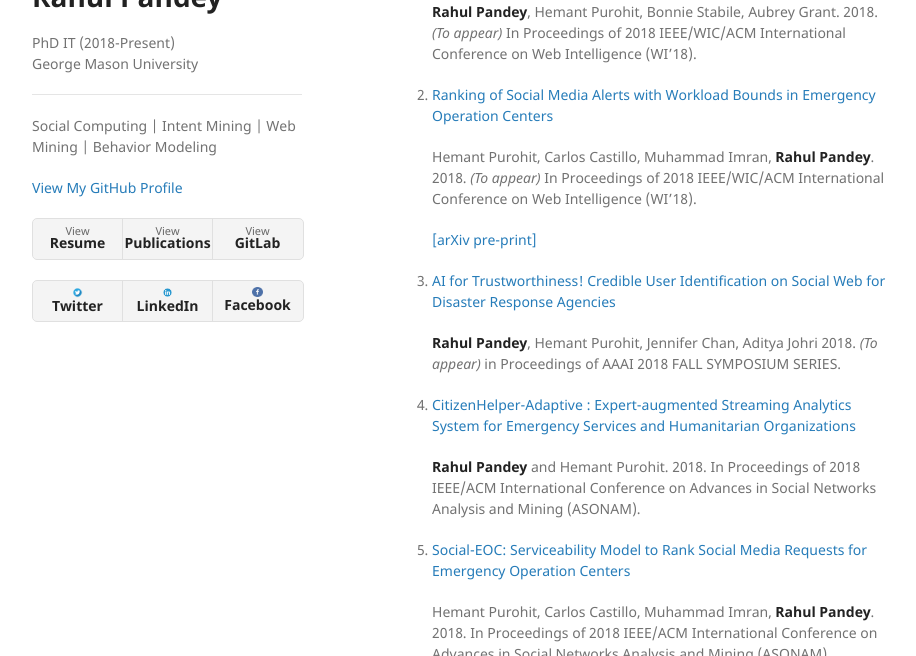
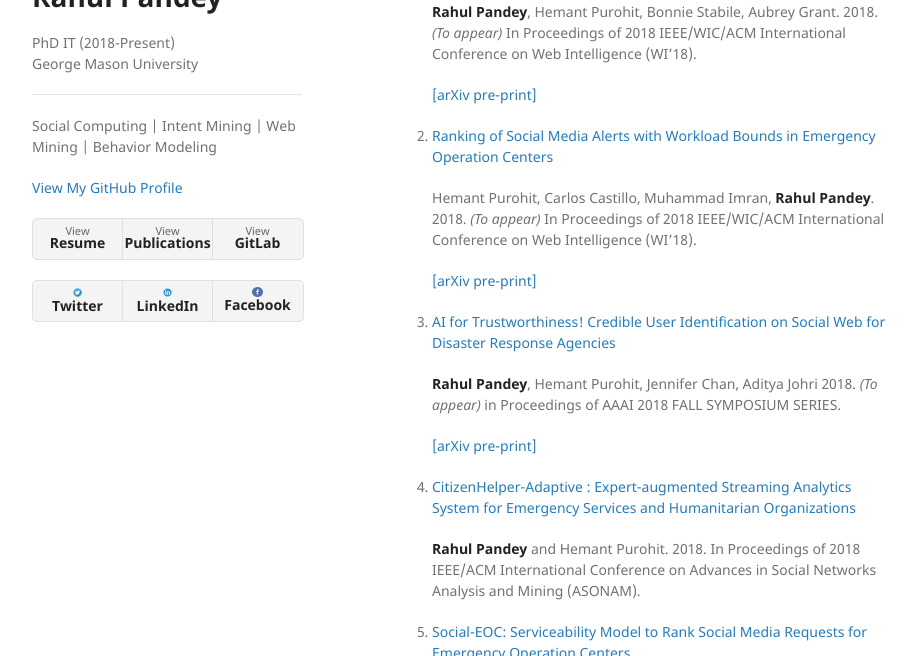
Before and after one commit to gizmowiki/gizmowiki.github.io, a Jekyll site: the page built from publications.md, in a window 1280 px wide and 900 px high, cut to the strip 244-900 px from the top of the window. Shown: the whole strip, without its empty margins (178-1094 px from the left). Built offline with Jekyll 4.4.1, drawn with Linux system fonts in a browser that asks for light colours; our own code applies the rules of GitHub Pages for plain Markdown files.

Commit message:
added all links of pubs

```diff
--- a/publications.md
+++ b/publications.md
@@ -6,9 +6,11 @@
 
 #### [View Google Scholar](https://scholar.google.com/citations?user=fKMSzz0AAAAJ&hl=en){:target="_blank"}
 #### 2018
-8. [Distributional Semantics Approach to Detect Intent in Twitter Conversations on Sexual Assaults](./publications.html)
+8. [Distributional Semantics Approach to Detect Intent in Twitter Conversations on Sexual Assaults](https://arxiv.org/pdf/1810.01012.pdf){:target="_blank"}
 
 	**Rahul Pandey**, Hemant Purohit, Bonnie Stabile, Aubrey Grant. 2018. *(To appear)* In Proceedings of 2018 IEEE/WIC/ACM International Conference on Web Intelligence (WI’18).
+
+	[\[arXiv pre-print\]](https://arxiv.org/abs/1810.01012){:target="_blank"}
 
 7. [Ranking of Social Media Alerts with Workload Bounds in Emergency Operation Centers](https://arxiv.org/pdf/1809.08489.pdf){:target="_blank"}
 
@@ -16,9 +18,11 @@
 
 	[\[arXiv pre-print\]](https://arxiv.org/abs/1809.08489){:target="_blank"}
 
-6. [AI for Trustworthiness! Credible User Identification on Social Web for Disaster Response Agencies](./publications.html)
+6. [AI for Trustworthiness! Credible User Identification on Social Web for Disaster Response Agencies](https://arxiv.org/pdf/1810.01013.pdf){:target="_blank"}
 
 	**Rahul Pandey**, Hemant Purohit, Jennifer Chan, Aditya Johri 2018. *(To appear)* in Proceedings of AAAI 2018 FALL SYMPOSIUM SERIES.
+
+	[\[arXiv pre-print\]](https://arxiv.org/abs/1810.01013){:target="_blank"}
 
 5. [CitizenHelper-Adaptive : Expert-augmented Streaming Analytics System for Emergency Services and Humanitarian Organizations](https://www.researchgate.net/profile/Hemant_Purohit2/publication/327848833_CitizenHelper-Adaptive_Expert-augmented_Streaming_Analytics_System_for_Emergency_Services_and_Humanitarian_Organizations/links/5ba9729945851574f7e3f7f4/CitizenHelper-Adaptive-Expert-augmented-Streaming-Analytics-System-for-Emergency-Services-and-Humanitarian-Organizations.pdf){:target="_blank"}
 
```
Also changed, not shown: 1 other file.
